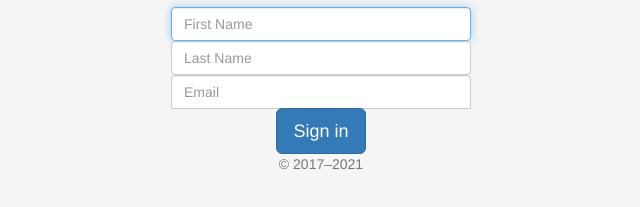
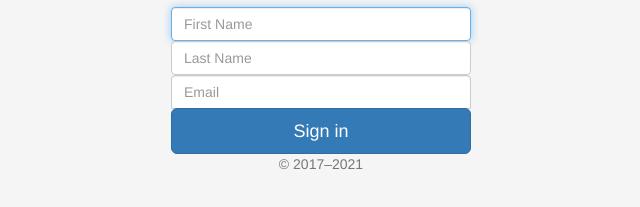
Before and after one commit to KaranChandekar/Newsletter-Signup, a website: page signup.html in a window 1280 px wide. Shown: the part 361-568 px from the top of the page, without its empty margins (319-959 px from the left). Drawn offline with nearby package versions, Linux system fonts and the light colour scheme.

Commit message:
modify button

```diff
--- a/signup.html
+++ b/signup.html
@@ -108,7 +108,7 @@
           />
         </div>
 
-        <button class="w-100 btn btn-lg btn-primary" type="submit">
+        <button class="btn btn-lg btn-primary btn-block" type="submit">
           Sign in
         </button>
         <p class="mt-5 mb-3 text-muted">&copy; 2017–2021</p>
```
